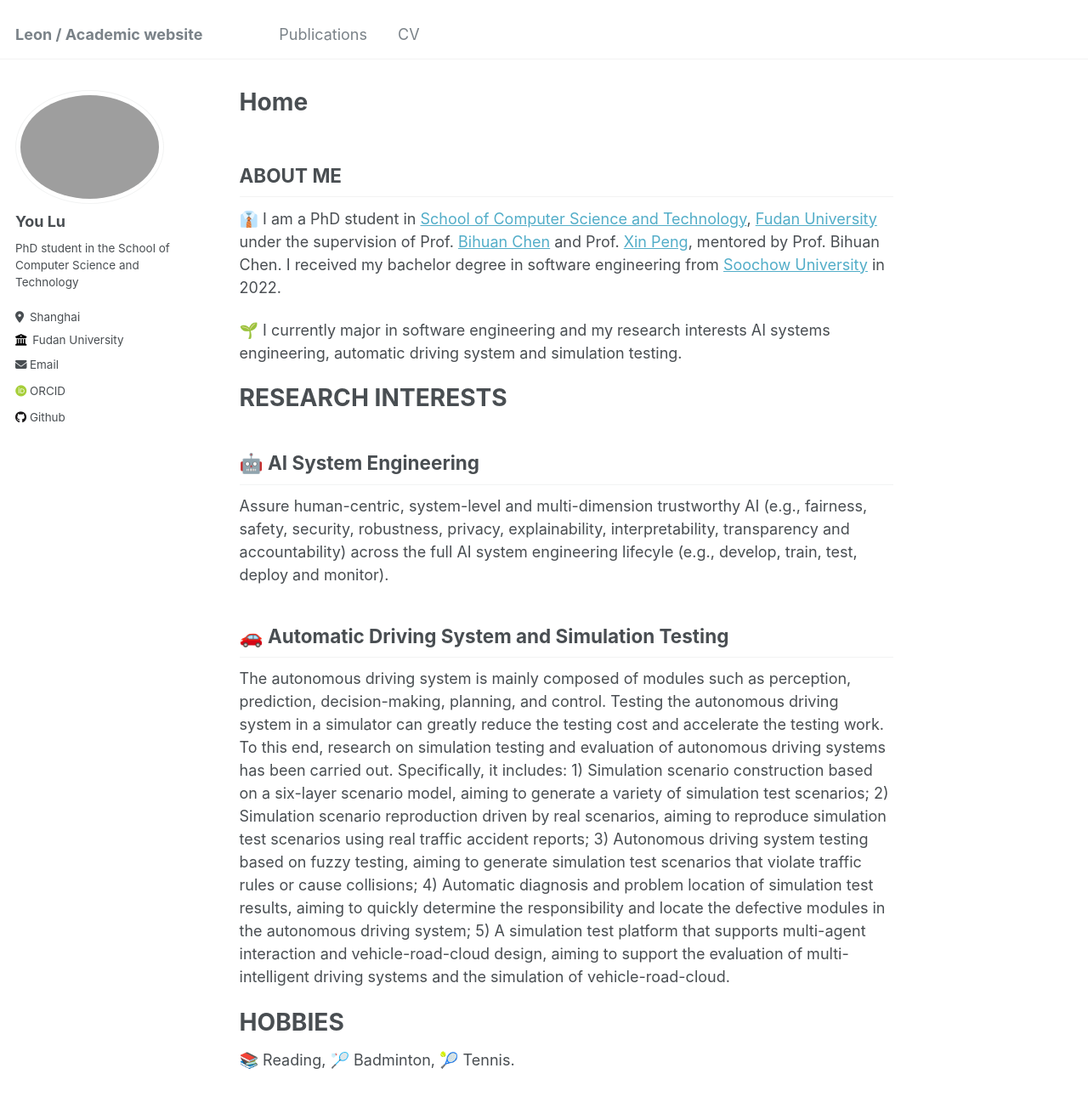
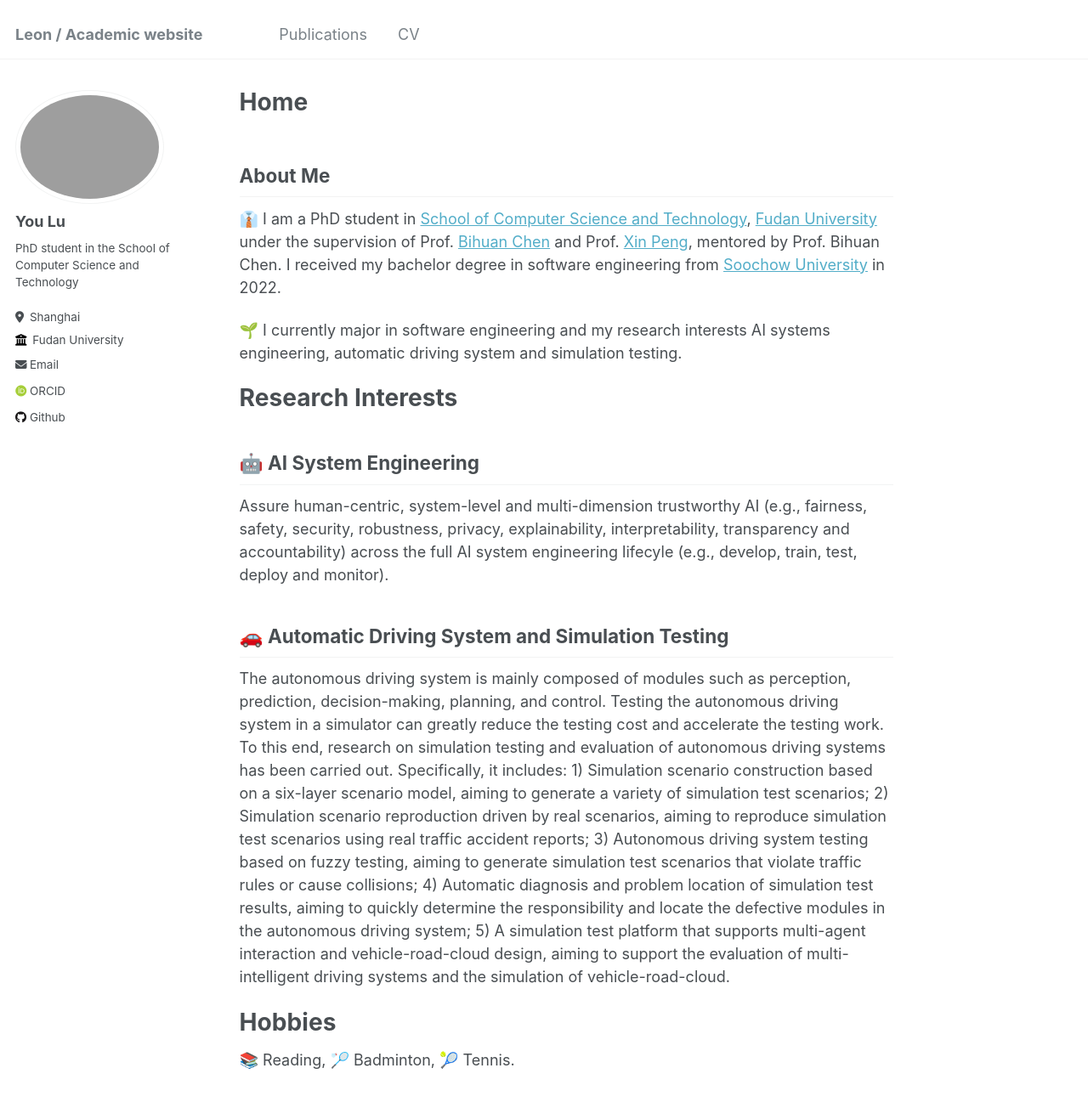
Before and after one commit to Leason-ly/Leason-ly.github.io, a Jekyll site: the page built from _pages/about.md, in a window 1280 px wide and 1400 px high. Shown: the top 1297 px of the window at 85% size. Built offline with Jekyll 4.4.1, drawn with Linux system fonts in a browser that asks for light colours; some web fonts are replaced.

Commit message:
initial commit

```diff
--- a/_includes/footer/custom.html
+++ b/_includes/footer/custom.html
@@ -1,3 +1,3 @@
 <!-- start custom footer snippets -->
-<a href="/sitemap/">Sitemap</a>
+<!-- <a href="/sitemap/">Sitemap</a> -->
 <!-- end custom footer snippets -->
--- a/_pages/about.md
+++ b/_pages/about.md
@@ -9,7 +9,7 @@
 
 
 
-ABOUT ME
+About Me
 ------
 
 👔 I am a PhD student in [School of Computer Science and Technology]([https://cs.fudan.edu.cn/]), [Fudan University]([https://www.fudan.edu.cn/en/]) under the supervision of Prof. [Bihuan Chen]([https://chenbihuan.github.io/]) and Prof. [Xin Peng]([https://cspengxin.github.io/]), mentored by Prof. Bihuan Chen. I received my bachelor degree in software engineering from [Soochow University]([http://eng.suda.edu.cn/]) in 2022.
@@ -18,7 +18,7 @@
 🌱 I currently major in software engineering and my research interests AI systems engineering, automatic driving system and simulation testing.
 
 
-RESEARCH INTERESTS
+Research Interests
 ======
 
 🤖 AI System Engineering
@@ -31,6 +31,6 @@
 
 The autonomous driving system is mainly composed of modules such as perception, prediction, decision-making, planning, and control. Testing the autonomous driving system in a simulator can greatly reduce the testing cost and accelerate the testing work. To this end, research on simulation testing and evaluation of autonomous driving systems has been carried out. Specifically, it includes: 1) Simulation scenario construction based on a six-layer scenario model, aiming to generate a variety of simulation test scenarios; 2) Simulation scenario reproduction driven by real scenarios, aiming to reproduce simulation test scenarios using real traffic accident reports; 3) Autonomous driving system testing based on fuzzy testing, aiming to generate simulation test scenarios that violate traffic rules or cause collisions; 4) Automatic diagnosis and problem location of simulation test results, aiming to quickly determine the responsibility and locate the defective modules in the autonomous driving system; 5) A simulation test platform that supports multi-agent interaction and vehicle-road-cloud design, aiming to support the evaluation of multi-intelligent driving systems and the simulation of vehicle-road-cloud.
 
-HOBBIES
+Hobbies
 ======
 📚 Reading, 🏸 Badminton, 🎾 Tennis.
```
